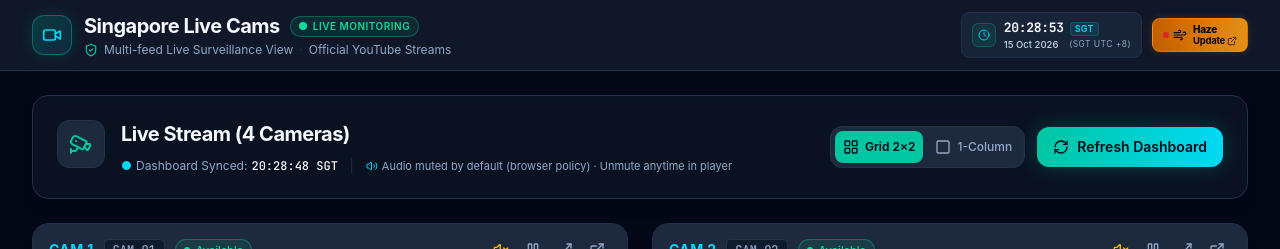
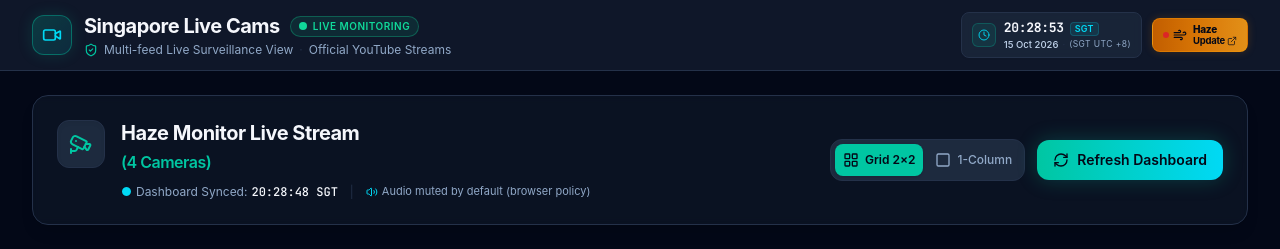
Before and after one commit to howps-lab/LiveCam, a React (Vite) app: page / in a window 1280 px wide. Shown: the top 249 px of the page. Built offline with nearby package versions, Linux system fonts and the light colour scheme.

Commit message:
refactor(ui): update monitoring dashboard header
Rename the stream title to "Haze Monitor Live Stream" and improve the layout of the camera count and status text for better readability.

```diff
--- a/src/components/MonitoringSummary.tsx
+++ b/src/components/MonitoringSummary.tsx
@@ -31,9 +31,12 @@ export const MonitoringSummary: React.FC<MonitoringSummaryProps> = ({
           </div>
 
           <div className="space-y-1.5">
-            <div className="flex items-center gap-3 flex-wrap">
-              <h2 className="text-lg sm:text-xl font-bold tracking-tight text-[#F5F7FC]">
-                Live Stream ({totalCameras} Cameras)
+            <div className="flex flex-col">
+              <h2 className="text-lg sm:text-xl font-bold tracking-tight text-[#F5F7FC] leading-snug">
+                Haze Monitor Live Stream
+                <span className="block text-sm sm:text-base font-semibold text-[#00C6A2] mt-0.5">
+                  ({totalCameras} Cameras)
+                </span>
               </h2>
             </div>
 
@@ -44,7 +47,7 @@ export const MonitoringSummary: React.FC<MonitoringSummaryProps> = ({
               <span className="text-[#243149]">|</span>
               <span className="flex items-center gap-1 text-[11px] text-[#91A9C8]">
                 <Volume2 className="w-3 h-3 text-[#00D9F5]" aria-hidden="true" />
-                Audio muted by default (browser policy) · Unmute anytime in player
+                Audio muted by default (browser policy)
               </span>
             </div>
           </div>
```
